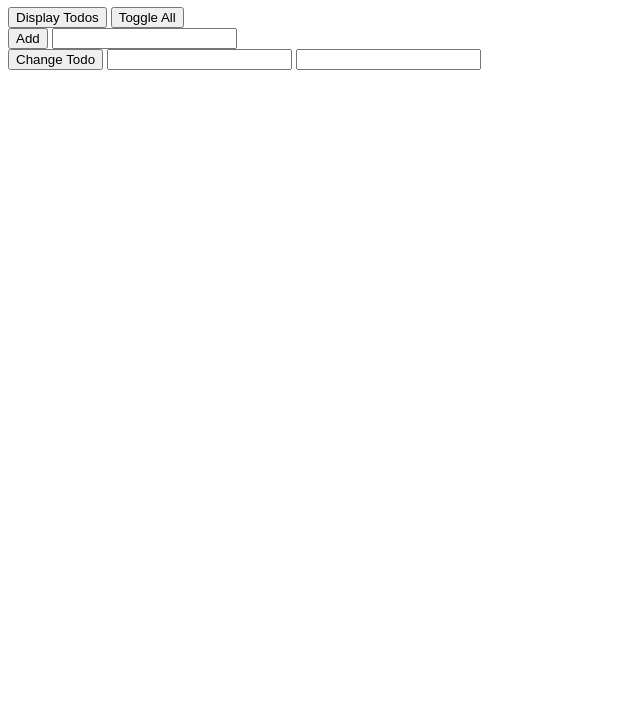
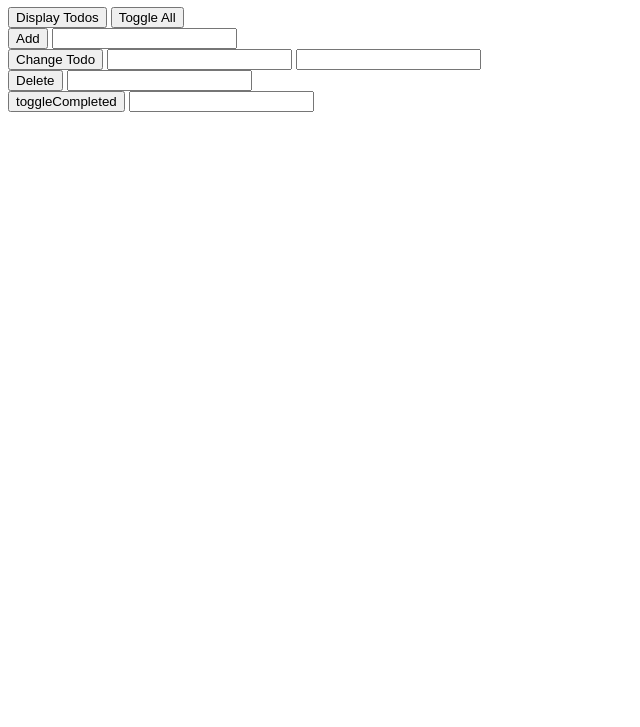
Before and after one commit to mknutgit/Todo-JS-Practice, a plain HTML site: page index.html in a window 1280 px wide. Shown: the part 73-800 px from the top of the page, without its empty margins (0-640 px from the left). Drawn offline with Linux system fonts and the light colour scheme.

Commit message:
All handlers complete

```diff
--- a/index.html
+++ b/index.html
@@ -10,7 +10,6 @@
     <h1>My Todo List!</h1>
     <div>
       <button onclick="handlers.displayTodos()">Display Todos</button>
-
       <button onclick="handlers.toggleAll()">Toggle All</button>
     </div>
 
@@ -25,6 +24,16 @@
       <input id="changeTodoTextInput" type="text"/>
     </div>
 
+    <div>
+      <button onclick="handlers.deleteTodo()">Delete</button>
+      <input id="deleteTodoPositionInput" type="number"/>
+    </div>
+
+    <div>
+      <button onclick="handlers.toggleCompleted()">toggleCompleted</button>
+      <input id="toggleCompletedPositionInput" type="number"/>
+    </div>
+
 
     <script src="script.js"></script>
   </body>
--- a/script.js
+++ b/script.js
@@ -61,7 +61,6 @@ var todoList = {
         this.todos[i].completed = true;
       }
     }
-
     this.displayTodos();
   }
 };
@@ -89,6 +88,17 @@ var handlers = {
     //reset inputs to blank//
     changeTodoPositionInput.value = '';
     changeTodoTextInput.value = '';
+  },
 
+  deleteTodo: function() {
+    var deleteTodoPositionInput = document.getElementById('deleteTodoPositionInput');
+    todoList.deleteTodo(deleteTodoPositionInput.valueAsNumber);
+    deleteTodoPositionInput.value = '';
+  },
+
+  toggleCompleted: function() {
+    var toggleCompletedPositionInput = document.getElementById('toggleCompletedPositionInput');
+    todoList.toggleCompleted(toggleCompletedPositionInput.valueAsNumber);
+    toggleCompletedPositionInput.value = '';
   }
 };
```
